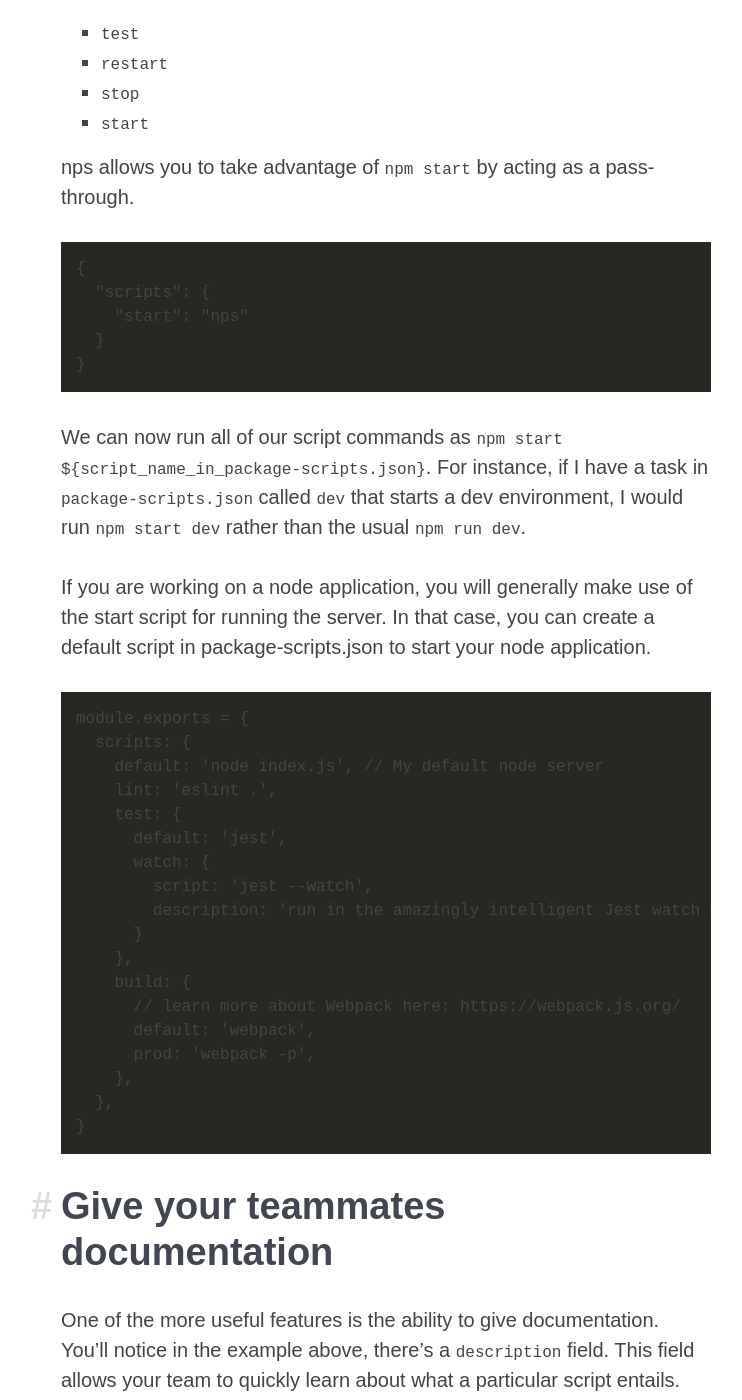
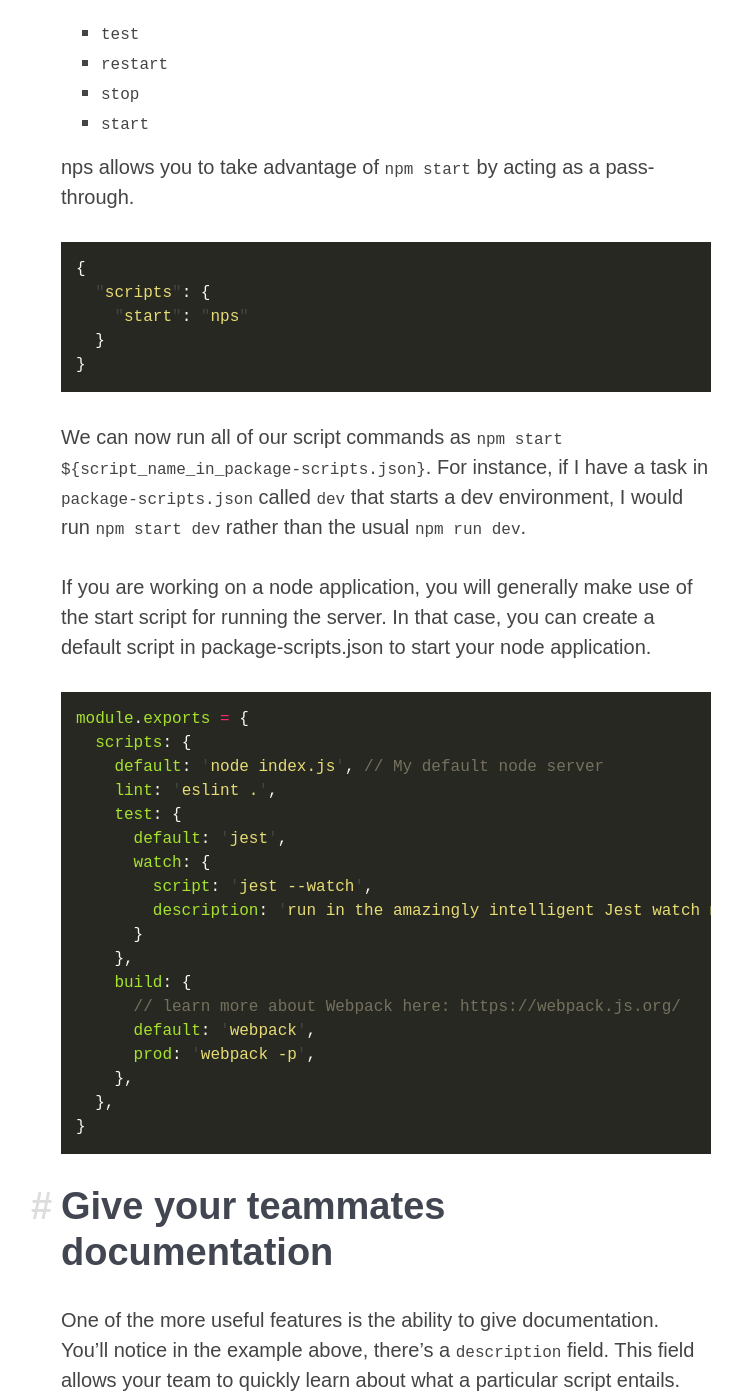
Before and after one commit to antgonzales/antgonzales.github.io, a Jekyll site: the page built from _posts/2019-4-15-joy-of-tidying-with-nps.md, in a window 1280 px wide and 1400 px high, scrolled down 1295 px. Shown: the whole window, without its empty margins (254-996 px from the left). Built offline with Jekyll 4.4.1, drawn with Linux system fonts in a browser that asks for light colours; nearby versions of some CDN libraries.

Commit message:
Add missing break to nps blog post
Add `javascript` flags to code examples.

````diff
--- a/_posts/2019-4-15-joy-of-tidying-with-nps.md
+++ b/_posts/2019-4-15-joy-of-tidying-with-nps.md
@@ -13,6 +13,8 @@ quickly parsing the scripts from other people's work. When a project has a lot
 of dependencies, `cat`ing a file to read the scripts can feel frustrating and
 overwhelming. Luckily, we can leverage nps to put scripts in their place and
 make package scripting maintainable.
+
+<!--break-->
 
 ## Getting started with nps
 
@@ -43,7 +45,7 @@ npm does not require the use of `run`. These include:
 
 nps allows you to take advantage of `npm start` by acting as a pass-through.
 
-```
+```javascript
 {
   "scripts": {
     "start": "nps"
@@ -60,7 +62,7 @@ If you are working on a node application, you will generally make use of the
 start script for running the server. In that case, you can create a default
 script in package-scripts.json to start your node application.
 
-```
+```javascript
 module.exports = {
   scripts: {
     default: 'node index.js', // My default node server
````
